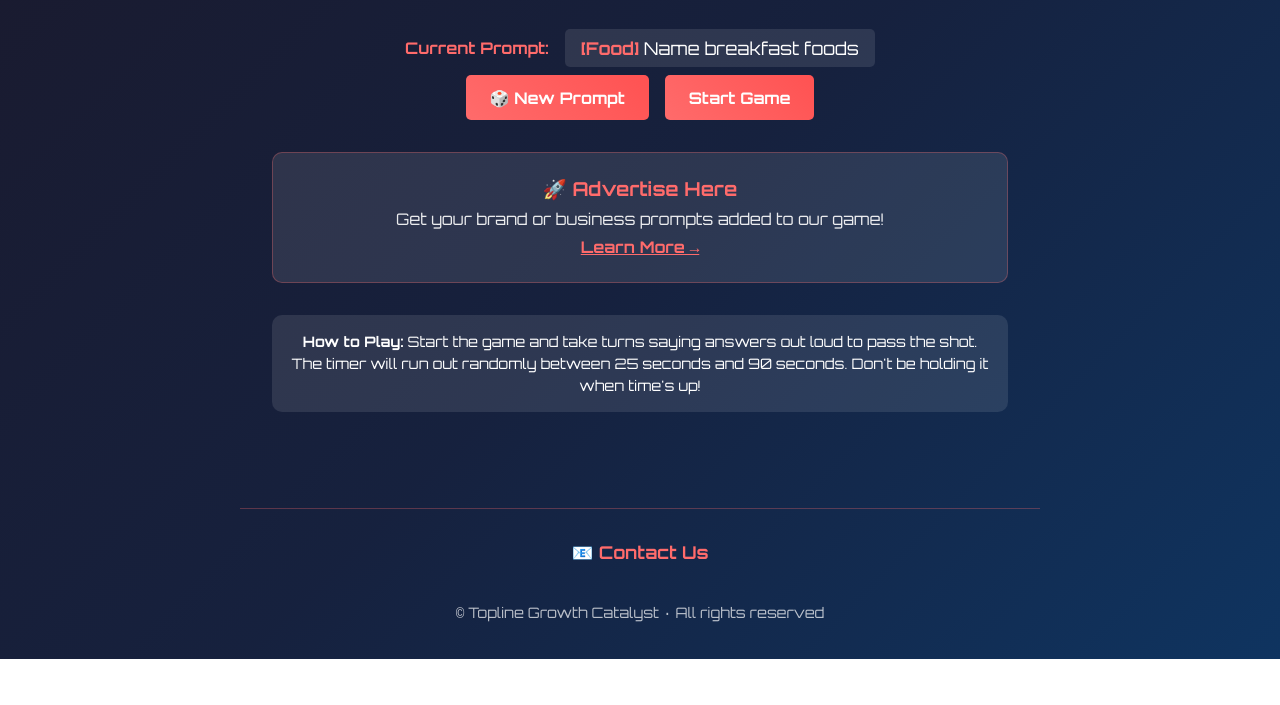
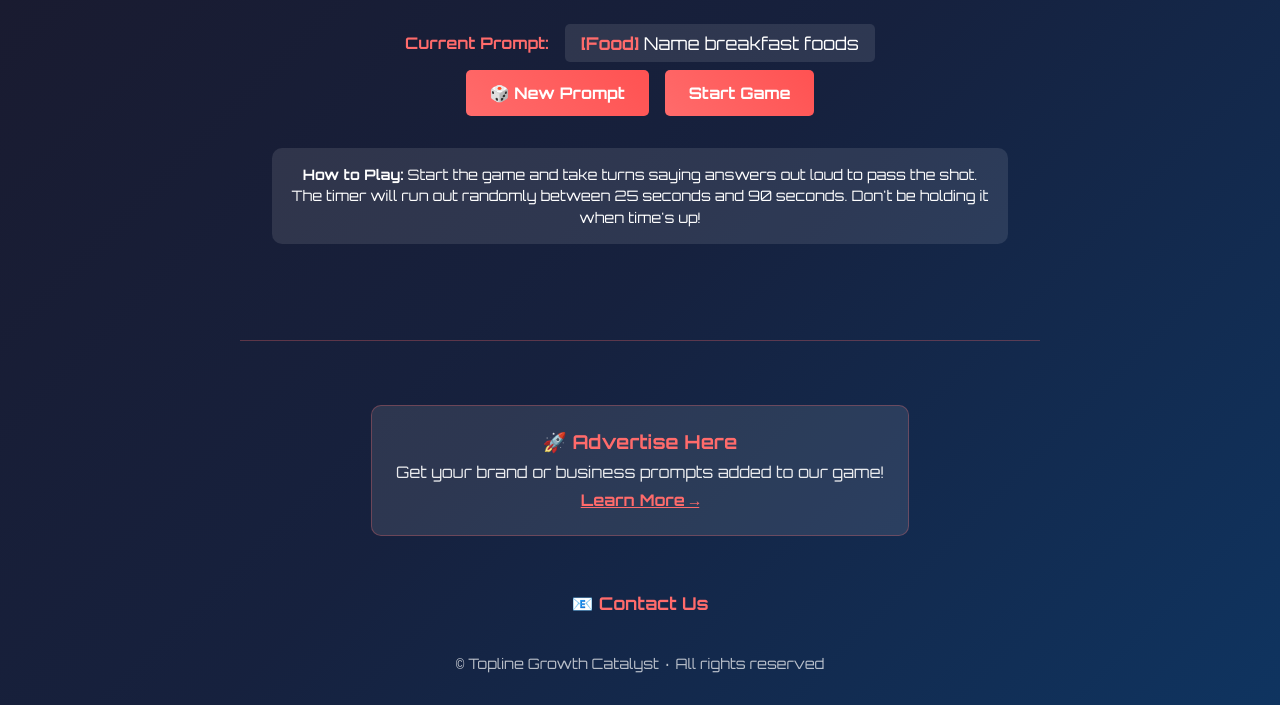
Before and after one commit to Yuliverse/passtheshot, a plain HTML site: page index.html in a window 1280 px wide. Shown: the part 141-846 px from the top of the page. Before the commit the page ends 800 px from the top, so only its background shows below. Drawn offline with Linux system fonts and the light colour scheme.

Commit message:
Update index.html

```diff
--- a/index.html
+++ b/index.html
@@ -240,16 +240,6 @@
             </div>
         </div>
 
-        <!-- Advertising Section -->
-        <div style="background: rgba(255, 255, 255, 0.1); padding: 1.5rem; border-radius: 10px; border: 1px solid rgba(255, 107, 107, 0.3); margin: 2rem 0;">
-            <h3 style="color: #ff6b6b; margin-bottom: 0.5rem; font-size: 1.2rem;">🚀 Advertise Here</h3>
-            <p style="margin-bottom: 0.5rem; opacity: 0.9;">Get your brand or business prompts added to our game!</p>
-            <a href="https://www.anythinglikewhat.com/#contactus" target="_blank" rel="noopener noreferrer"
-               style="color: #ff6b6b; text-decoration: underline; font-weight: 600;">
-                Learn More →
-            </a>
-        </div>
-
         <div class="instructions">
             <strong>How to Play:</strong> Start the game and take turns saying answers out loud to pass the shot.
             The timer will run out randomly between 25 seconds and 90 seconds. Don't be holding it when time's up!
@@ -295,6 +285,16 @@
     <!-- Footer Section -->
     <footer style="margin-top: 3rem; padding: 2rem 1rem; border-top: 1px solid rgba(255, 107, 107, 0.3); text-align: center; max-width: 800px; width: 90%;">
         <div style="display: flex; flex-direction: column; gap: 1.5rem; align-items: center;">
+            <!-- Advertising Section -->
+            <div style="background: rgba(255, 255, 255, 0.1); padding: 1.5rem; border-radius: 10px; border: 1px solid rgba(255, 107, 107, 0.3); margin: 2rem 0; max-width: 100%;">
+                <h3 style="color: #ff6b6b; margin-bottom: 0.5rem; font-size: 1.2rem;">🚀 Advertise Here</h3>
+                <p style="margin-bottom: 0.5rem; opacity: 0.9;">Get your brand or business prompts added to our game!</p>
+                <a href="https://www.anythinglikewhat.com/#contactus" target="_blank" rel="noopener noreferrer"
+                   style="color: #ff6b6b; text-decoration: underline; font-weight: 600;">
+                    Learn More →
+                </a>
+            </div>
+
             <!-- Contact Us -->
             <div>
                 <a href="https://www.anythinglikewhat.com/#contactus" target="_blank" rel="noopener noreferrer"
```
